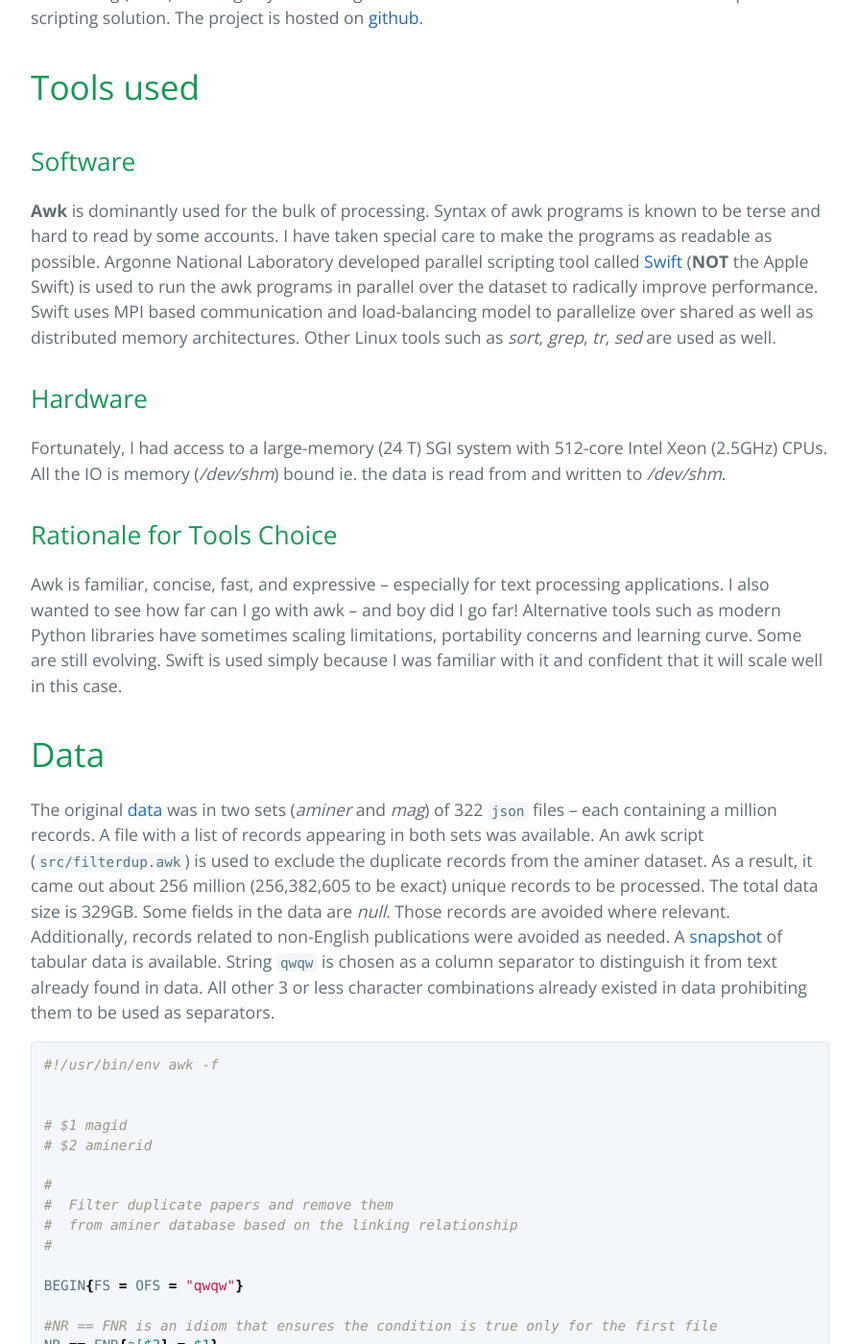
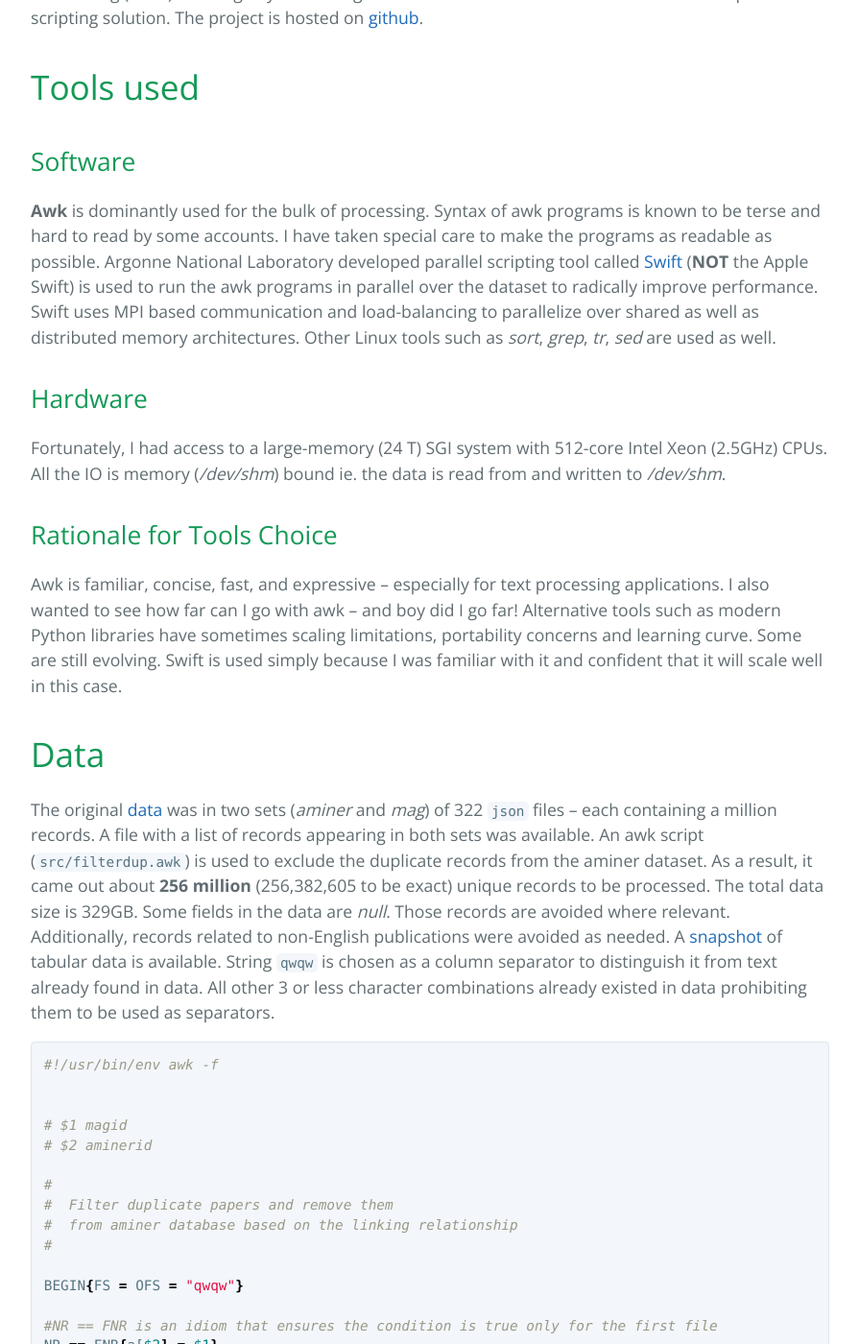
Before and after one commit to ketancmaheshwari/ketancmaheshwari.github.io, a Jekyll site: the page built from _posts/2020-05-19-SMC18-Data-Challenge-4.md, in a window 1280 px wide and 1400 px high, scrolled down 727 px. Shown: the whole window at 96% size, without its empty margins (192-1087 px from the left). Built offline with Jekyll 4.4.1, drawn with Linux system fonts in a browser that asks for light colours; some of the changed text lies outside the part shown.

Commit message:
made changes

````diff
--- a/_config.yml
+++ b/_config.yml
@@ -21,7 +21,7 @@
 title: Ketan's Blog
 email: ketancmaheshwari@gmail.com
 description: >- # this means to ignore newlines until "baseurl:"
-   Notes about the stuff that I find interesting.
+   Notes about the stuff that I do or find interesting.
 baseurl: "" # the subpath of your site, e.g. /blog
 url: "" # the base hostname & protocol for your site, e.g. http://example.com
 #twitter_username: jekyllrb
--- a/_posts/2020-05-19-SMC18-Data-Challenge-4.md
+++ b/_posts/2020-05-19-SMC18-Data-Challenge-4.md
@@ -16,7 +16,7 @@
 
 ## Software
 
-**Awk** is dominantly used for the bulk of processing. Syntax of awk programs is known to be terse and hard to read by some accounts. I have taken special care to make the programs as readable as possible. Argonne National Laboratory developed parallel scripting tool called [Swift](http://swift-lang.org/Swift-T) (**NOT** the Apple Swift) is used to run the awk programs in parallel over the dataset to radically improve performance. Swift uses MPI based communication and load-balancing model to parallelize over shared as well as distributed memory architectures. Other Linux tools such as *sort*, *grep*, *tr*, *sed* are used as well.
+**Awk** is dominantly used for the bulk of processing. Syntax of awk programs is known to be terse and hard to read by some accounts. I have taken special care to make the programs as readable as possible. Argonne National Laboratory developed parallel scripting tool called [Swift](http://swift-lang.org/Swift-T) (**NOT** the Apple Swift) is used to run the awk programs in parallel over the dataset to radically improve performance. Swift uses MPI based communication and load-balancing to parallelize over shared as well as distributed memory architectures. Other Linux tools such as *sort*, *grep*, *tr*, *sed* are used as well.
 
 ## Hardware
 
@@ -28,7 +28,7 @@
 
 # Data
 
-The original [data](https://www.openacademic.ai/oag) was in two sets (*aminer* and *mag*) of 322 `json` files -- each containing a million records. A file with a list of records appearing in both sets was available. An awk script (`src/filterdup.awk`) is used to exclude the duplicate records from the aminer dataset. As a result, it came out about 256 million (256,382,605 to be exact) unique records to be processed. The total data size is 329GB. Some fields in the data are *null*. Those records are avoided where relevant. Additionally, records related to non-English publications were avoided as needed. A [snapshot](https://github.com/ketancmaheshwari/SMC18/blob/master/data/aminer_papers_sample.allcols.excl.txt) of tabular data is available. String `qwqw` is chosen as a column separator to distinguish it from text already found in data. All other 3 or less character combinations already existed in data prohibiting them to be used as separators.
+The original [data](https://www.openacademic.ai/oag) was in two sets (*aminer* and *mag*) of 322 `json` files -- each containing a million records. A file with a list of records appearing in both sets was available. An awk script (`src/filterdup.awk`) is used to exclude the duplicate records from the aminer dataset. As a result, it came out about **256 million** (256,382,605 to be exact) unique records to be processed. The total data size is 329GB. Some fields in the data are *null*. Those records are avoided where relevant. Additionally, records related to non-English publications were avoided as needed. A [snapshot](https://github.com/ketancmaheshwari/SMC18/blob/master/data/aminer_papers_sample.allcols.excl.txt) of tabular data is available. String `qwqw` is chosen as a column separator to distinguish it from text already found in data. All other 3 or less character combinations already existed in data prohibiting them to be used as separators.
 
 
 ```bash
@@ -73,7 +73,7 @@
 
 Each solution is run in parallel over the 322 data files on 322 CPU cores using Swift. This resulted in radical speedup at scale. None of the solution has taken more than an hour of runtime–some even less than a minute.
 
-## Challenge 1
+### Challenge 1
 
 *Identify the individual or group of individuals who appear to be the expert in a particular field or sub-field.*
 
@@ -244,7 +244,7 @@
 */
 ```
 
-## Challenge 3
+### Challenge 3
 
 *Visualize the geographic distribution of the topics in the publications.*
 
@@ -310,7 +310,7 @@
 
 ```
 
-## Challenge 4
+### Challenge 4
 
 *Identify how topics have shifted over time.*
 
@@ -473,7 +473,7 @@
 }
 ```
 
-## Challenge 5
+### Challenge 5
 
 *Given a research proposal, determine whether the proposed work has been accomplished previously.*
 
@@ -511,4 +511,4 @@
 
 # Summary
 
-In this work I show how the classical Linux tools may be leveraged to solve modern problems. I show that hundreds of millions of records may be processed in under a minute at scale. I show the results that offer insight into the data without employing any formal sophisticated algorithms. I am sure more sophisticated tools could be used to get refined results and gain better insights -- this is my take. I won the data challenge contest that year.
+In this work I show how the classical Linux tools may be leveraged to solve modern problems. I show that millions of records may be processed in under a minute at scale. I show the results that offer insight into the data without employing any formal sophisticated algorithms. I am sure more sophisticated tools could be used to get refined results and gain better insights -- this is my take. I won the data challenge contest that year.
````
Also changed, not shown: other parts of _posts/2020-05-19-SMC18-Data-Challenge-4.md (+4 -4 lines), about.md (+2 -5 lines), contact.md (+1 -1 lines).
